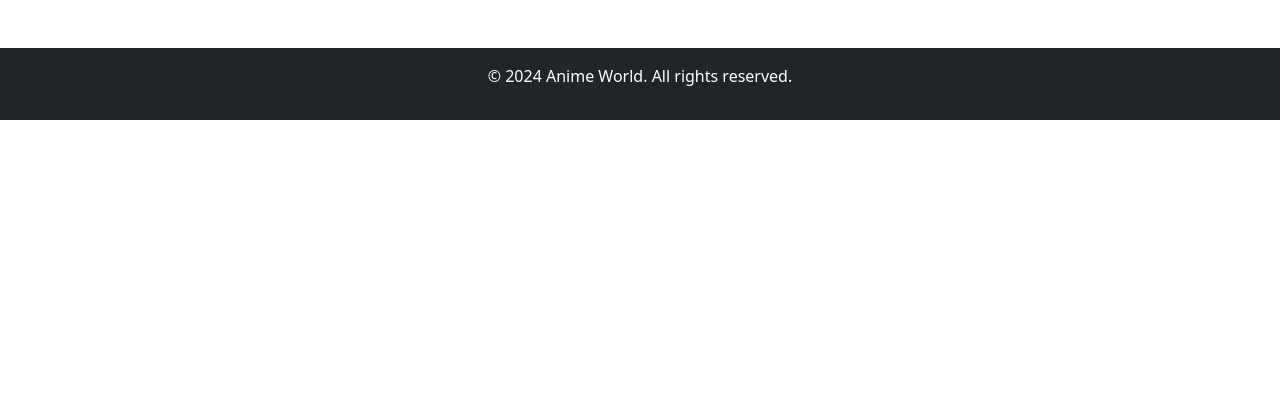
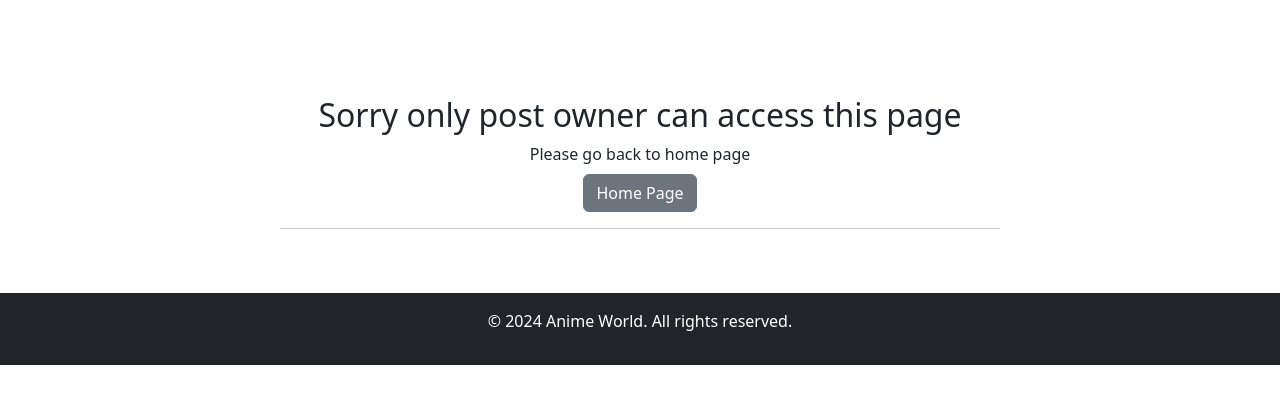
Before and after one commit to Triz22/final-project, a Django app: template blog/templates/blog/edit_post.html in a window 1280 px wide. Shown: the part 57-461 px from the top of the page. Run offline with Django 4.2, Linux system fonts and the light colour scheme; the template is opened without the code that fills it, so the values that code supplies are empty.

Commit message:
Add authentication message to edit and share post templates

```diff
--- a/blog/templates/blog/edit_post.html
+++ b/blog/templates/blog/edit_post.html
@@ -16,11 +16,27 @@
          <form method="post" enctype="multipart/form-data">
             {% csrf_token %}
             {{ form.as_p}}
-            <button class="btn btn-success right mb-2" type="submit" >Edit Post<i class="fas fa-edit ml-3"></i></button>
+            <button class="btn btn-success right mb-2" type="submit" >Edit Post</button>
          </form>
       </div>
    </div>
 </div>
+
+{% else %}
+
+<div class="container">
+    <div class="row">
+        <div class="col-8 offset-2 text-center mt-5">
+            <h2>Sorry only post owner can access this page </h2>
+            <div> Please go back to home page</div>
+            <div>
+                <a href="{% url 'bloglist' %}" class="btn btn-secondary rounded mt-2"> Home Page</a>
+            </div>
+            <hr>
+         </div>
+    </div>
+</div>
+
 {% endif %}
 
 
```
Also changed, not shown: blog/templates/blog/share_post.html (+17 -0 lines).
